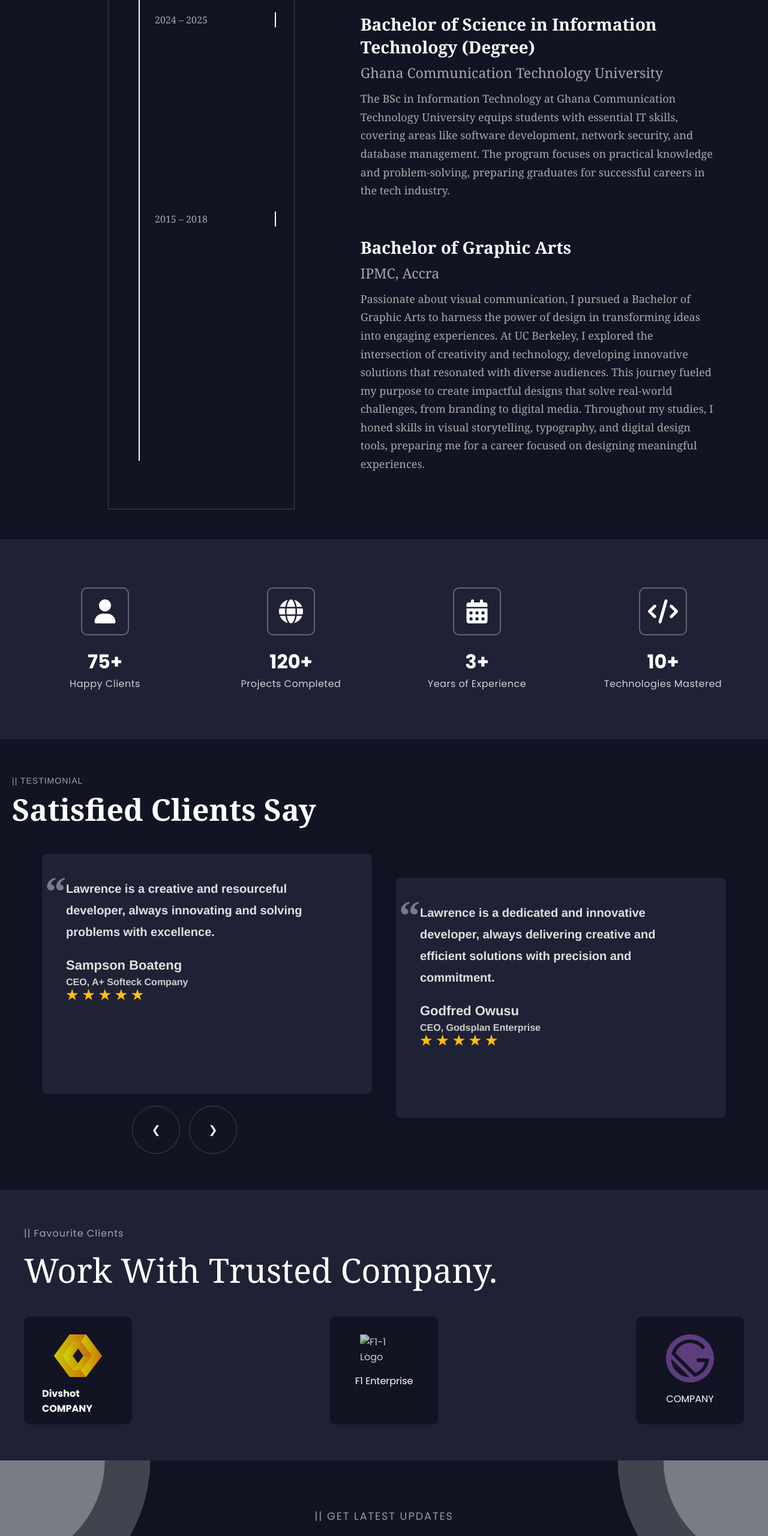
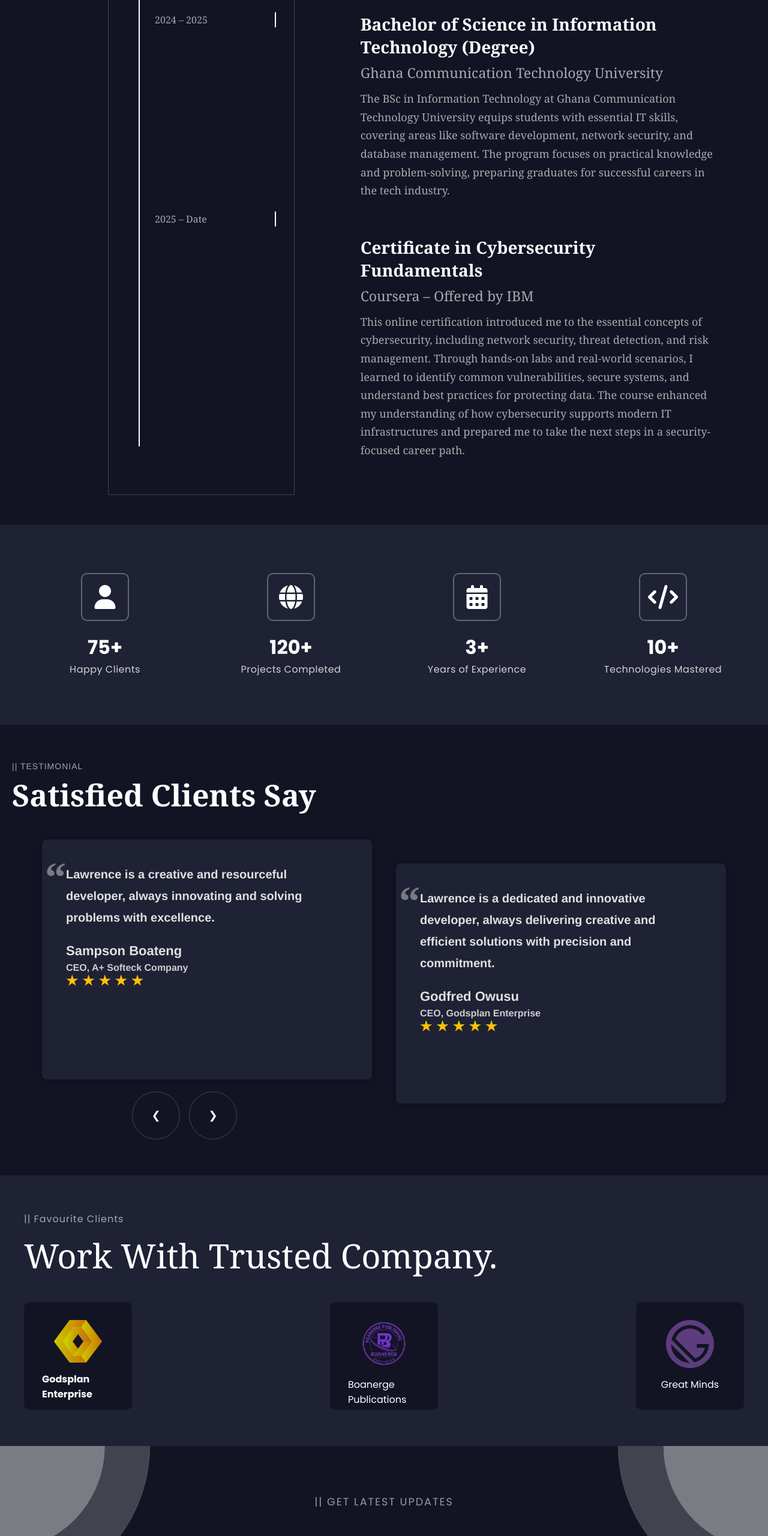
Before and after one commit to Lawrence201/My-portfolio, a plain HTML site: page docs/About Us/about.html in a window 1280 px wide. Shown: the part 2071-4631 px from the top of the page at 60% size. Drawn offline with nearby package versions, Linux system fonts and the light colour scheme.

Commit message:
Updated files with recent changes

```diff
--- a/docs/About Us/about.html
+++ b/docs/About Us/about.html
@@ -258,7 +258,7 @@
             <div class="resume-timeline">
               <div class="resume-time time-1">2021 – 2023</div>
               <div class="resume-time time-2">2024 – 2025</div>
-              <div class="resume-time time-3">2015 – 2018</div>
+              <div class="resume-time time-3">2025 – Date</div>
             </div>
           </div>
 
@@ -286,12 +286,17 @@
             </div>
 
             <div class="resume-block">
-              <h3 class="resume-title">Bachelor of Graphic Arts</h3>
-              <h4 class="resume-subtitle">IPMC, Accra</h4>
+              <h3 class="resume-title">Certificate in Cybersecurity Fundamentals</h3>
+              <h4 class="resume-subtitle">Coursera – Offered by IBM</h4>
               <p class="resume-description">
-                Passionate about visual communication, I pursued a Bachelor of Graphic Arts to harness the power of design in transforming ideas into engaging experiences. At UC Berkeley, I explored the intersection of creativity and technology, developing innovative solutions that resonated with diverse audiences. This journey fueled my purpose to create impactful designs that solve real-world challenges, from branding to digital media. Throughout my studies, I honed skills in visual storytelling, typography, and digital design tools, preparing me for a career focused on designing meaningful experiences.
+                This online certification introduced me to the essential concepts of cybersecurity, including network security,
+                threat detection, and risk management. Through hands-on labs and real-world scenarios, I learned to identify common
+                vulnerabilities, secure systems, and understand best practices for protecting data. The course enhanced my
+                understanding of how cybersecurity supports modern IT infrastructures and prepared me to take the next steps in a
+                security-focused career path.
               </p>
             </div>
+
 
           </div>
         </div>
@@ -320,7 +325,7 @@
 
         <div class="resume">
           <h3 class="resume-title">Graphic Design Intern</h3>
-          <h4 class="resume-subtitle">Creative Minds Studio, Accra</h4>
+          <h4 class="resume-subtitle">Boanerge Studio, Accra</h4>
           <p class="resume-description">
             As an intern at Creative Minds Studio, I worked on creating branding materials, including logos, brochures, and digital assets for marketing campaigns. I collaborated closely with the senior designers and contributed to projects from concept to completion, honing my skills in visual design software such as Adobe Illustrator and Photoshop.
           </p>
@@ -596,19 +601,19 @@ document.addEventListener('DOMContentLoaded', function() {
         <!-- Logo item #1 -->
         <div class="logo-item active">
           <img src="logos/divshot.svg" alt="Divshot Logo">
-          <p>Divshot COMPANY</p>
+          <p>Godsplan Enterprise</p>
         </div>
 
         <!-- Logo item #2 -->
         <div class="logo-item">
-          <img src="logos/f1-1.svg" alt="F1-1 Logo">
-          <p>F1 Enterprise</p>
+          <img src="logos/boanerge.PNG" alt="F1-1 Logo">
+          <p>Boanerge Publications</p>
         </div>
 
         <!-- Logo item #3 -->
         <div class="logo-item">
           <img src="logos/gatsby.svg" alt="Gatsby Logo">
-          <p>COMPANY</p>
+          <p>Great Minds</p>
         </div>
 
       </div>
```
Also changed, not shown: docs/index.html (+5 -5 lines), docs/services/service.html (+4 -4 lines), docs/About Us/logos/boanerge.PNG (added), docs/logos/boanerge.PNG (added), docs/services/logos/boanerge.PNG (added).
